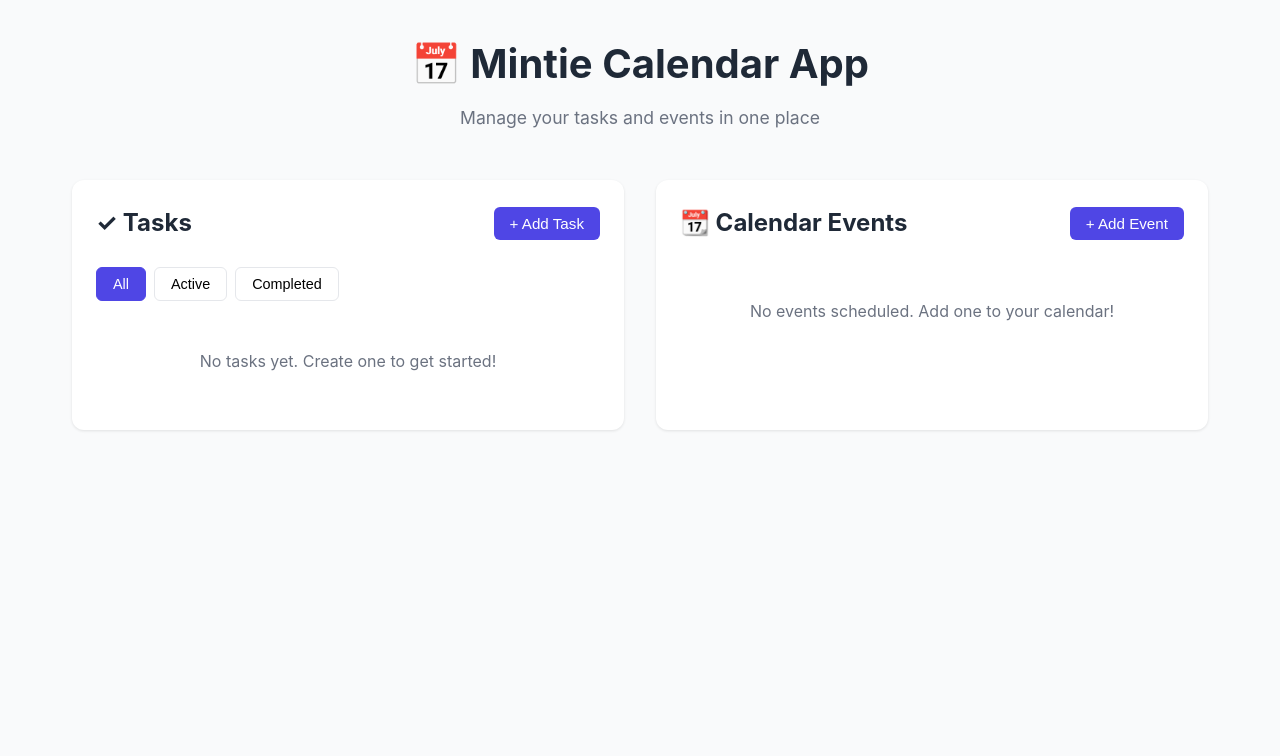
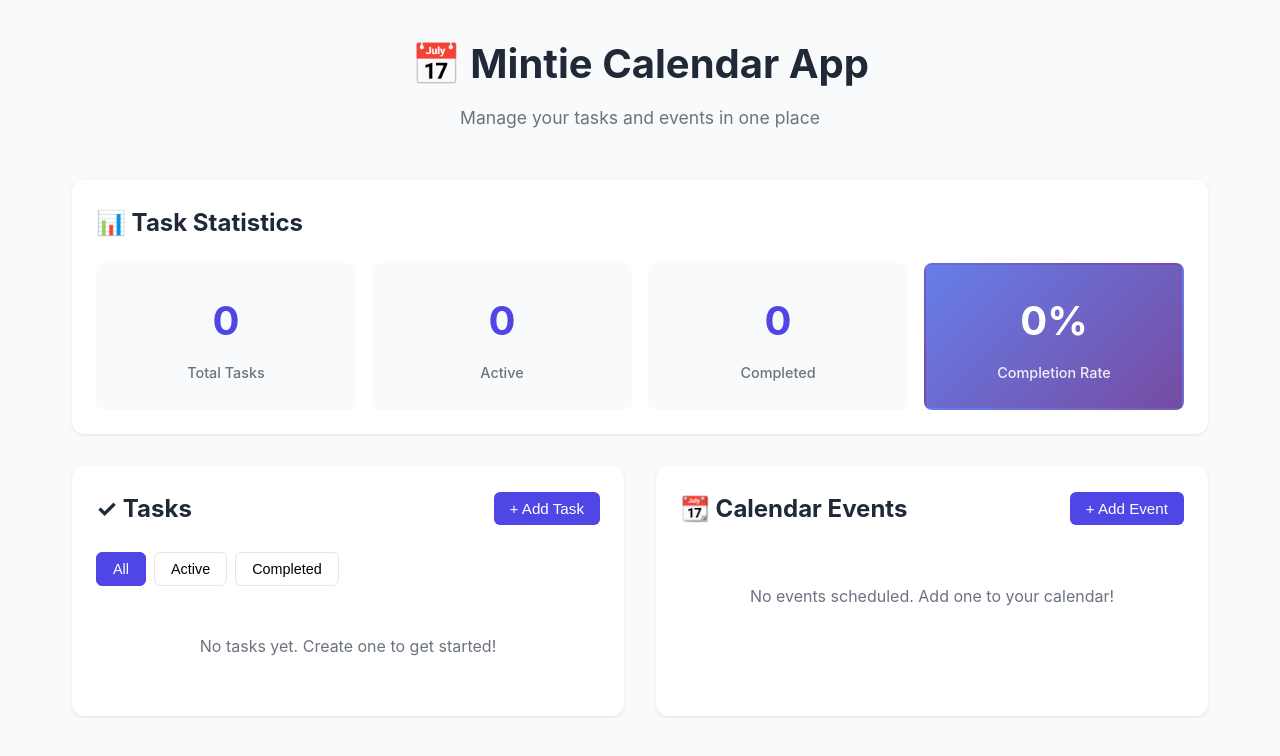
Before and after one commit to taylortran86/mintlify-project-demo, a plain HTML site: page frontend/index.html in a window 1280 px wide. Drawn offline with Linux system fonts and the light colour scheme; no server answers.

Commit message:
adding task statistics feature

```diff
--- a/frontend/app.js
+++ b/frontend/app.js
@@ -47,6 +47,7 @@ async function loadTasks() {
         const response = await fetch(`${API_BASE_URL}/tasks`);
         const tasks = await response.json();
         displayTasks(tasks);
+        displayTaskStats(tasks);
     } catch (error) {
         console.error('Error loading tasks:', error);
         showError('Failed to load tasks');
@@ -93,6 +94,18 @@ function displayTasks(tasks) {
             </div>
         </div>
     `).join('');
+}
+
+function displayTaskStats(tasks) {
+    const totalTasks = tasks.length;
+    const completedTasks = tasks.filter(task => task.completed).length;
+    const activeTasks = totalTasks - completedTasks;
+    const completionRate = totalTasks > 0 ? Math.round((completedTasks / totalTasks) * 100) : 0;
+
+    document.getElementById('totalTasks').textContent = totalTasks;
+    document.getElementById('activeTasks').textContent = activeTasks;
+    document.getElementById('completedTasks').textContent = completedTasks;
+    document.getElementById('completionRate').textContent = `${completionRate}%`;
 }
 
 async function createTask(event) {
--- a/frontend/index.html
+++ b/frontend/index.html
@@ -12,6 +12,29 @@
             <h1>📅 Mintie Calendar App</h1>
             <p class="subtitle">Manage your tasks and events in one place</p>
         </header>
+
+        <!-- Task Statistics -->
+        <section class="stats-section">
+            <h2>📊 Task Statistics</h2>
+            <div class="stats-grid">
+                <div class="stat-card">
+                    <div class="stat-value" id="totalTasks">0</div>
+                    <div class="stat-label">Total Tasks</div>
+                </div>
+                <div class="stat-card">
+                    <div class="stat-value" id="activeTasks">0</div>
+                    <div class="stat-label">Active</div>
+                </div>
+                <div class="stat-card">
+                    <div class="stat-value" id="completedTasks">0</div>
+                    <div class="stat-label">Completed</div>
+                </div>
+                <div class="stat-card stat-card-highlight">
+                    <div class="stat-value" id="completionRate">0%</div>
+                    <div class="stat-label">Completion Rate</div>
+                </div>
+            </div>
+        </section>
 
         <div class="main-content">
             <!-- Tasks Section -->
--- a/frontend/style.css
+++ b/frontend/style.css
@@ -327,3 +327,65 @@ form {
     background: #fef3c7;
     color: #92400e;
 }
+
+/* Statistics Section */
+.stats-section {
+    margin-bottom: 2rem;
+}
+
+.stats-section h2 {
+    font-size: 1.5rem;
+    margin-bottom: 1.25rem;
+}
+
+.stats-grid {
+    display: grid;
+    grid-template-columns: repeat(4, 1fr);
+    gap: 1rem;
+}
+
+@media (max-width: 768px) {
+    .stats-grid {
+        grid-template-columns: repeat(2, 1fr);
+    }
+}
+
+.stat-card {
+    background: var(--bg-light);
+    padding: 1.5rem;
+    border-radius: 8px;
+    text-align: center;
+    border: 2px solid transparent;
+    transition: all 0.3s;
+}
+
+.stat-card:hover {
+    transform: translateY(-2px);
+    box-shadow: var(--shadow);
+}
+
+.stat-card-highlight {
+    background: linear-gradient(135deg, #667eea 0%, #764ba2 100%);
+    color: white;
+}
+
+.stat-value {
+    font-size: 2.5rem;
+    font-weight: 700;
+    margin-bottom: 0.5rem;
+    color: var(--primary-color);
+}
+
+.stat-card-highlight .stat-value {
+    color: white;
+}
+
+.stat-label {
+    font-size: 0.9rem;
+    color: var(--text-light);
+    font-weight: 500;
+}
+
+.stat-card-highlight .stat-label {
+    color: rgba(255, 255, 255, 0.9);
+}
```
